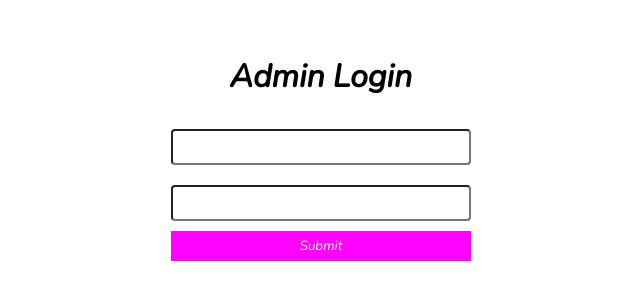
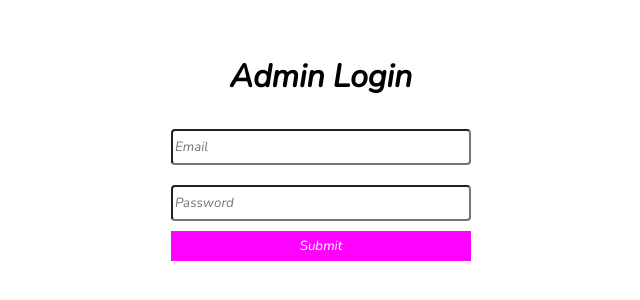
Before and after one commit to mdtdallas/PROJ3, a React (Create React App) app: page / in a window 1280 px wide. Shown: the part 238-538 px from the top of the page, without its empty margins (319-959 px from the left). Built offline with nearby package versions, Linux system fonts and the light colour scheme.

Commit message:
fix db admin

```diff
--- a/src/pages/Login.jsx
+++ b/src/pages/Login.jsx
@@ -94,6 +94,7 @@ export default function Login3() {
         <input
           name="email"
           type="email"
+          placeholder="Email"
           // onChange={(e) => {
           //   setEmail(e.target.value);
           // }}
@@ -108,6 +109,7 @@ export default function Login3() {
         <input
           name="password"
           type="password"
+          placeholder="Password"
           // onChange={(e) => {
           //   setPassword(e.target.value);
           // }}
```
